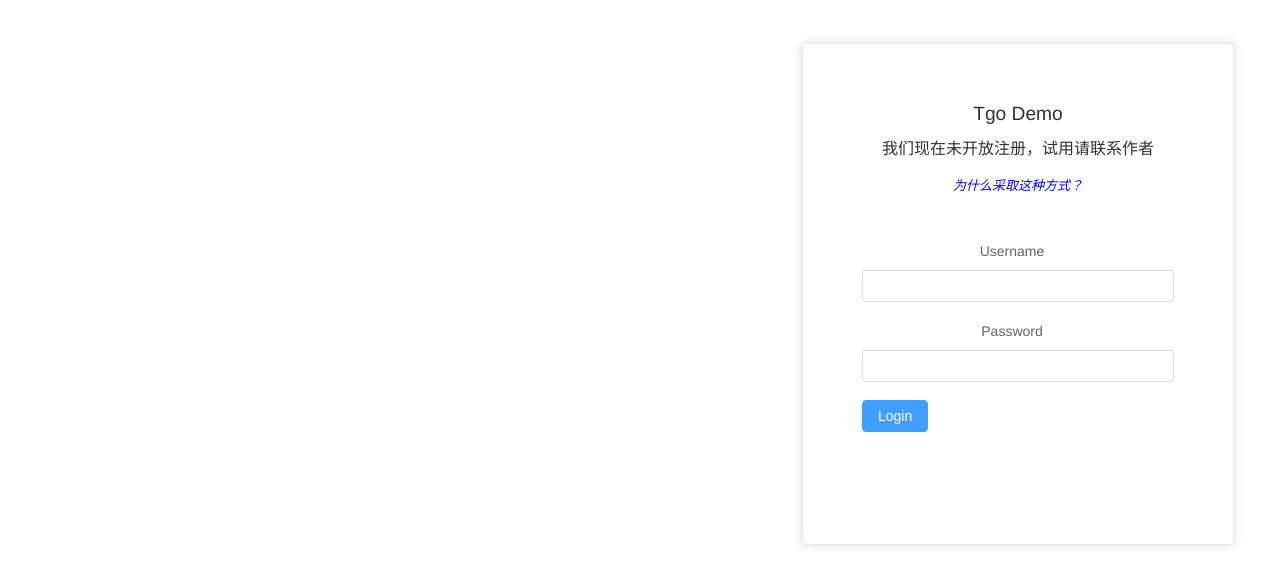
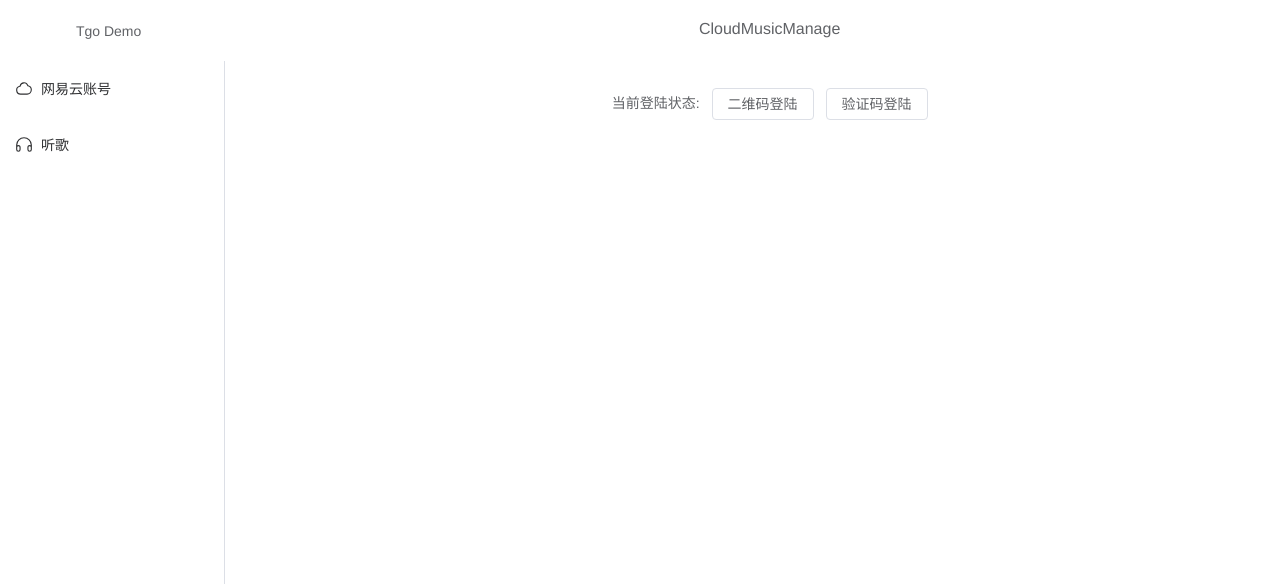
Before and after one commit to Tianmasikong/Tgo-Frontend, a Vue app: page /#/ in a window 1280 px wide. Before the commit this address led to /#/login. Shown: the top 584 px of the page. Built offline with nearby package versions, Linux system fonts and the light colour scheme; no server answers; what vue-responsive-video-background-player would draw is missing.

Commit message:
将网页登录界面删去，只保留wyy登录和听音乐界面，并高亮当前页面的选择

```diff
--- a/src/components/SideBar.vue
+++ b/src/components/SideBar.vue
@@ -5,22 +5,17 @@
         <el-link href="/">Tgo Demo</el-link>
       </h5>
       <el-menu
-          default-active="1"
+          ref="musicManageMenu"
           class="sideBarInner"
+          :default-active="activeIndex"
           @open="handleOpen"
           @close="handleClose"
           router
       >
-        <el-sub-menu index="1">
-          <template #title>
-            <el-icon><userFilled /></el-icon>
-            <span>我的账号</span>
-          </template>
-          <el-menu-item index="1-1" route="/cloudmusicmanage">
-            <el-icon><MostlyCloudy /></el-icon>
-            网易云账号
-          </el-menu-item>
-        </el-sub-menu>
+        <el-menu-item index="1" route="/cloudmusicmanage">
+          <el-icon><MostlyCloudy/></el-icon>
+          <span>网易云账号</span>
+        </el-menu-item>
         <el-menu-item index="2" route="/listentgo">
           <el-icon><headset/></el-icon>
           <span>听歌</span>
@@ -31,12 +26,29 @@
 </template>
 <script>
 import {defineComponent} from 'vue'
-import {MostlyCloudy, UserFilled, Headset} from "@element-plus/icons-vue";
+import { Headset,MostlyCloudy} from "@element-plus/icons-vue";
 
 export default defineComponent({
   name: "SideBar",
-  components: {Headset, UserFilled, MostlyCloudy},
+  components: {Headset, MostlyCloudy },
+  data() {
+    return {
+      activeIndex: '',
+    };
+  },
 
+
+  // 在这里指定组件对应的标签的 index 值
+  // 当路由匹配到该组件时，对应的标签就会高亮显示
+  // 在这个例子中，当路由为 `/listentgo` 时，第二个标签会被高亮显示
+  mounted() {
+      if (this.$route.path === '/cloudmusicmanage') {
+        this.activeIndex = '1'
+      }
+      if (this.$route.path === '/listentgo') {
+        this.activeIndex = '2'
+      }
+  },
 })
 </script>
 
--- a/src/router/index.js
+++ b/src/router/index.js
@@ -1,5 +1,5 @@
 import {createRouter, createWebHashHistory} from "vue-router";
-const Main = () => import("../views/Main.vue")
+//const Main = () => import("../views/Main.vue")
 const Login = () => import("../views/user/Login.vue")
 const CloudMusicManage = () => import("../views/account/CloudMusicManage.vue")
 const Listen = () => import("../views/listen/Listen.vue")
@@ -7,7 +7,7 @@ const Listen = () => import("../views/listen/Listen.vue")
 const routes = [
     {
         path: "/",
-        component: Main
+        component: CloudMusicManage
     },
     {
         path: "/login",
@@ -28,19 +28,19 @@ const router = createRouter({
     routes
 })
 
-//设置全局的前置导航守卫,me
-router.beforeEach((to,from,next)=>{
-    if(to.path === '/login' || to.path === '/register' || to.path === '/forgetpwd'){  //如果目的路径是***，不做操作
-        next();
-    } else {
-        //其他路径，先判断本地是否存在Token，存在则正常跳转，否则重定向到login界面
-        let token = sessionStorage.getItem('userToken');
-        if(!token){
-            next('/login');
-        }
-        else{
-            next();
-        }
-    }
-})
+// //设置全局的前置导航守卫,me
+// router.beforeEach((to,from,next)=>{
+//     if(to.path === '/login' || to.path === '/register' || to.path === '/forgetpwd'){  //如果目的路径是***，不做操作
+//         next();
+//     } else {
+//         //其他路径，先判断本地是否存在Token，存在则正常跳转，否则重定向到login界面
+//         let token = sessionStorage.getItem('userToken');
+//         if(!token){
+//             next('/login');
+//         }
+//         else{
+//             next();
+//         }
+//     }
+// })
 export default router;
--- a/src/views/Main.vue
+++ b/src/views/Main.vue
@@ -2,7 +2,7 @@
   <div class="index">
     <el-container class="index">
       <el-aside width="20%">
-        <SideBar></SideBar>
+
       </el-aside>
       <el-main>Main</el-main>
     </el-container>
@@ -10,11 +10,11 @@
 </template>
 <script>
 import {defineComponent} from 'vue'
-import SideBar from "@/components/SideBar.vue";
+//import SideBar from "@/components/SideBar.vue";
 
 export default defineComponent({
   name: "MainView",
-  components: {SideBar}
+  components: {}
 
 })
 </script>
--- a/src/views/listen/Listen.vue
+++ b/src/views/listen/Listen.vue
@@ -58,11 +58,11 @@ export default defineComponent({
       </el-aside>
       <el-main>
         <div>
-          <el-text size="large">ListenTogether</el-text>
+          <el-text size="large">Listen</el-text>
         </div>
         <div>
           <div>
-            <img :src="musicPic" style="width: 20%;height: 20%"/>
+            <img v-if="musicPic" :src="musicPic" style="width: 20%;height: 20%" alt=""/>
           </div>
           <el-text>{{musicName}}</el-text>
           <MusicPlayer :song="musicUrl"
```
